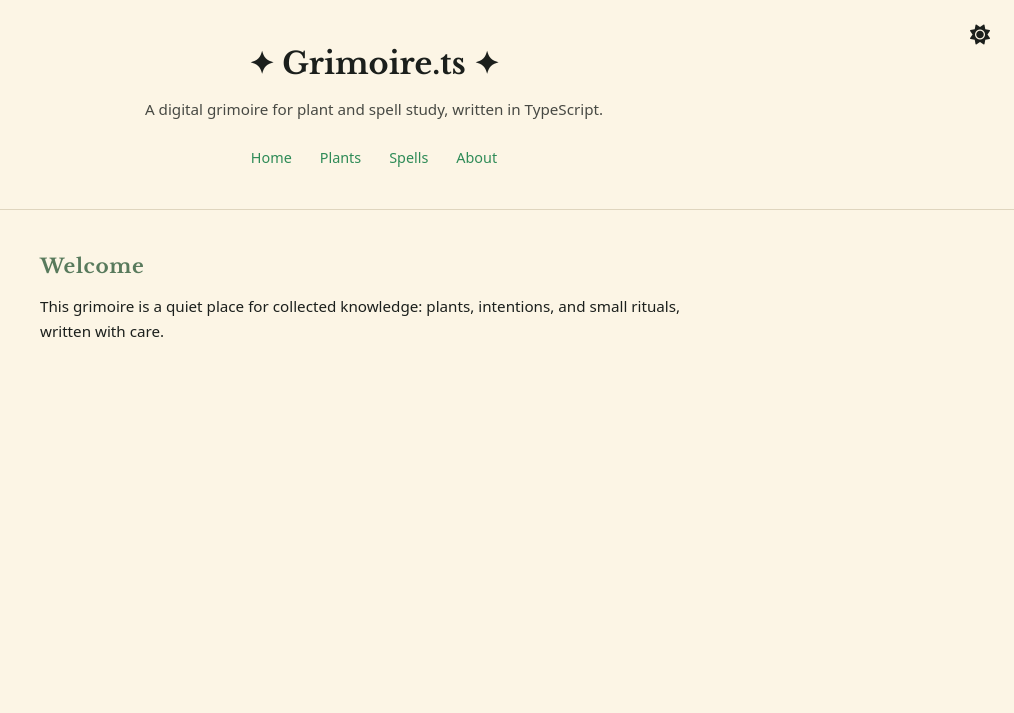
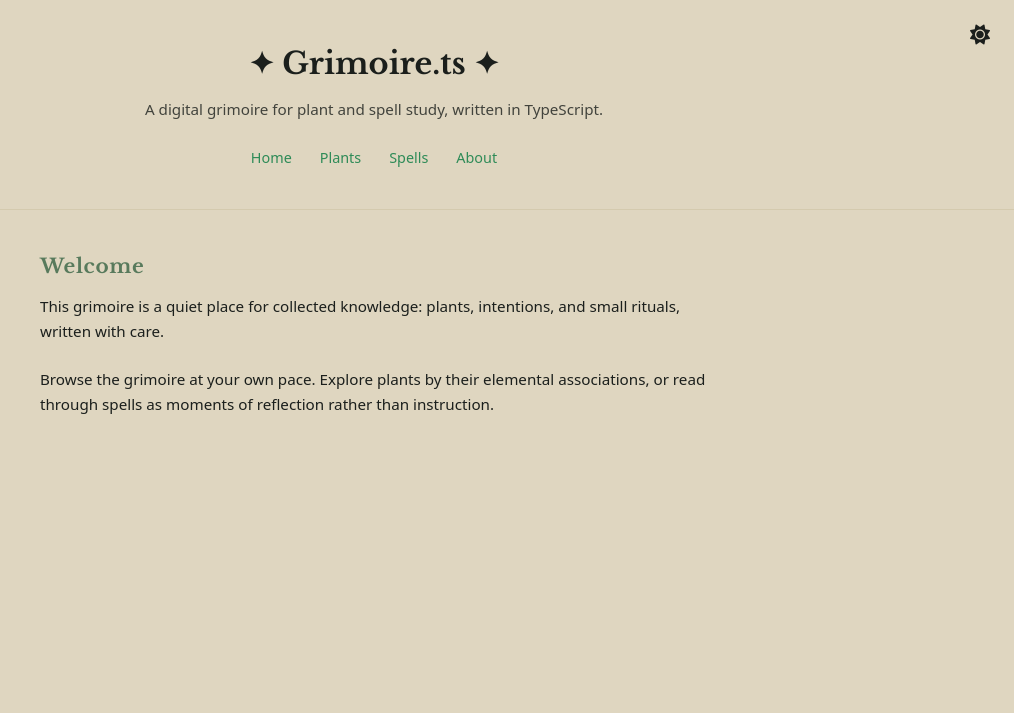
Before and after one commit to bambiroe/grimoire-ts, a website with bundled scripts: page index.html in a window 1280 px wide. Both pictures are taken after a click on the button "Toggle dark/light mode". Shown: the top 713 px of the page, without its empty margins (266-1280 px from the left). Built offline with nearby package versions, Linux system fonts and the light colour scheme.

Commit message:
[014] Refine welcome
- Updated the Welcome section.
- Updated site background.

```diff
--- a/css/style.css
+++ b/css/style.css
@@ -4,7 +4,7 @@
 
 :root, [data-theme='dark'] {
   --bg: #1b1f1c;
-  --bg2: #252e28;
+  --bg2: #1f2721;
   --brdr: #2f3633;
   --shdw: #2f36333d;
   --txt: #e6e6e6;
@@ -13,9 +13,9 @@
 }
 
 [data-theme='light'] {
-  --bg: #fcf5e5;
-  --bg2: #dbd5c5;
-  --brdr: #dfd5be;
+  --bg: #dfd6c0;
+  --bg2: #ebe4d4;
+  --brdr: #d4caae;
   --shdw: #dfd5be3d;
   --txt: #1b1f1c;
   --lnk: #2e8b57;
@@ -29,7 +29,7 @@
 }
 
 body {
-  /* background: radial-gradient(circle at center, var(--bg2), var(--bg)); */
+  /* background-image: linear-gradient(to right, var(--bg2), var(--bg)); */
   background-color: var(--bg);
   font-family: system-ui, -apple-system, BlinkMacSystemFont, sans-serif;
   color: var(--txt);
--- a/index.html
+++ b/index.html
@@ -36,9 +36,16 @@
       <!--- Home Page --->
       <section id="home" class="page active">
         <h2>Welcome</h2>
+
         <p>
           This grimoire is a quiet place for collected knowledge:
           plants, intentions, and small rituals, written with care.
+        </p>
+        <br />
+        <p>
+          Browse the grimoire at your own pace.
+          Explore plants by their elemental associations, or read through spells
+          as moments of reflection rather than instruction.
         </p>
       </section>
       <!--- Plants Page --->
```
Also changed, not shown: assets/SiteScreen.png.
